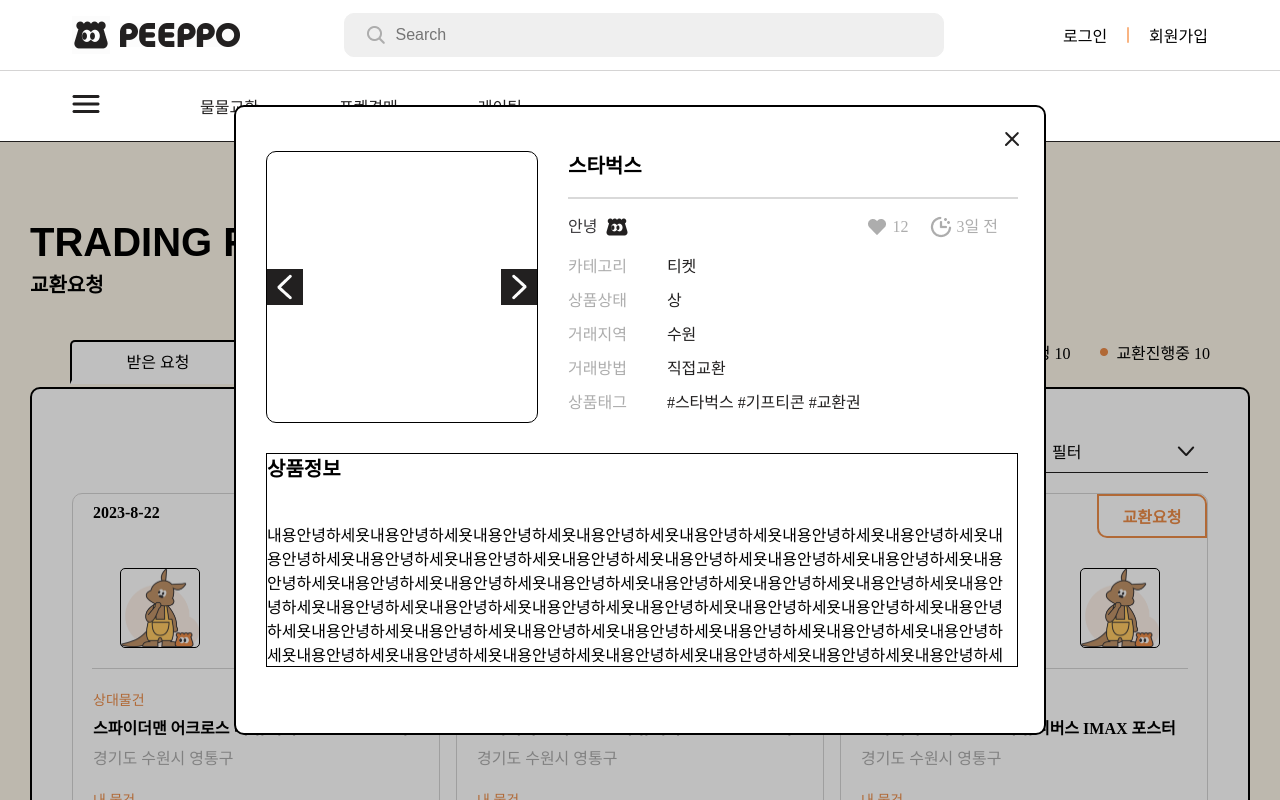
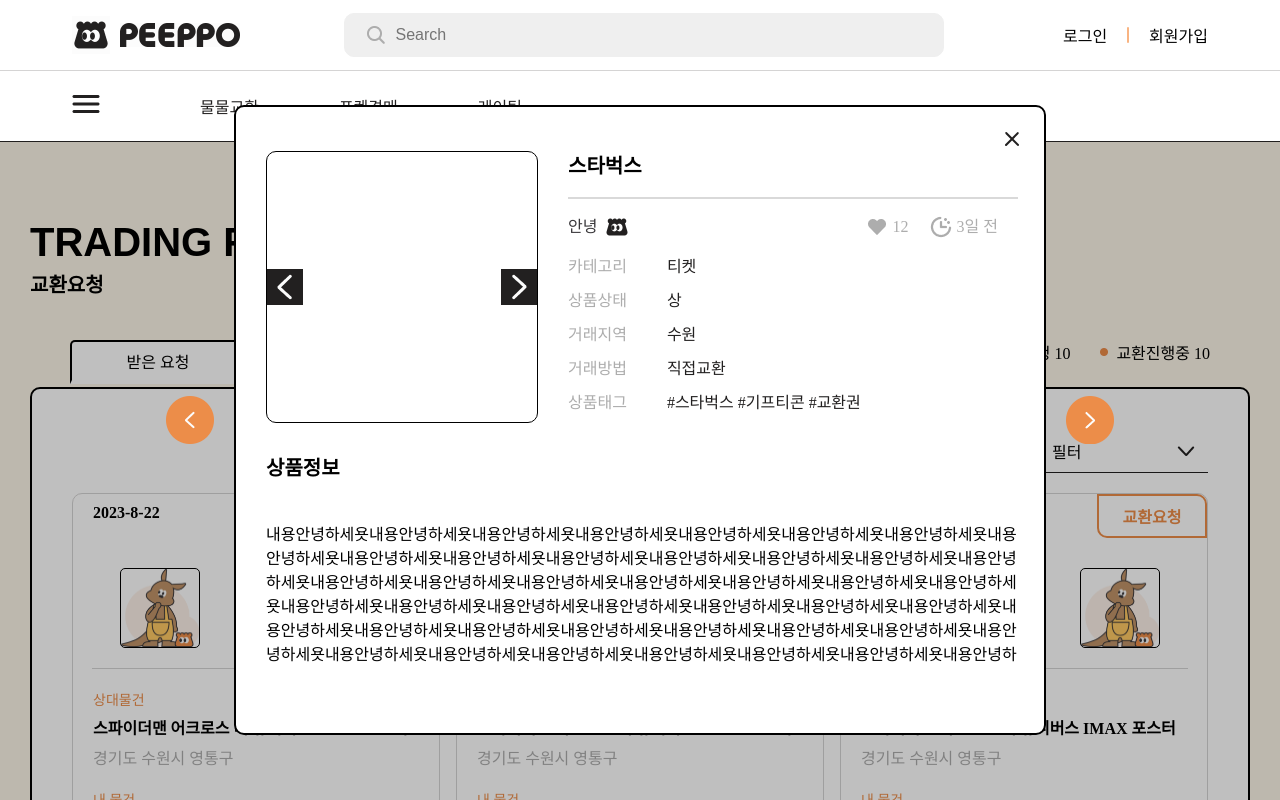
Before and after one commit to ffinal4/front-end, a React (Create React App) app: page /traderequest in a window 1280 px wide. Both pictures are taken after a click on the picture 160 px from the left and 608 px from the top of the page. Shown: the top 800 px of the page. Built offline with nearby package versions, Linux system fonts and the light colour scheme; no server answers; a web font is replaced by a local one.

Commit message:
PEEP-69 <Feat : 교환요청페이지 상세모달창 마크업 완료>

```diff
--- a/src/components/TradeRequestPage/DetailGoodsModal.tsx
+++ b/src/components/TradeRequestPage/DetailGoodsModal.tsx
@@ -7,6 +7,7 @@ import {
 } from "../MyAuctionCheckPage/AuctionCompleteModal";
 import remove from "../../assets/icon/remove.png";
 import leftarrow from "../../assets/icon/detailarrow.png";
+import rightarrow from "../../assets/icon/detailrightarrow.png";
 import ArrowLeft from "../../assets/images/arrowleft.png";
 import ArrowRight from "../../assets/images/arrowright.png";
 import DetailInfo from "./DetailInfo";
@@ -46,7 +47,8 @@ const DetailGoodsModal: React.FC<DetailGoodsModalProps> = ({
   return (
     <div>
       <ModalBackground />
-      {/* <Arrow src={leftarrow} alt="" /> */}
+      <BoxContainer>
+        <Arrow src={leftarrow} alt="" />
         <DetailModalContainer>
           <CancelButtonContainer>
             <CancelImg
@@ -76,9 +78,25 @@ const DetailGoodsModal: React.FC<DetailGoodsModalProps> = ({
             </InfoTextContent>
           </InfoContainer>
         </DetailModalContainer>
+        <Arrow src={rightarrow} alt="" />
+      </BoxContainer>
     </div>
   );
 };
+
+const BoxContainer = styled.div`
+  width: 948px;
+  height: 634px;
+  position: fixed;
+  top: 50%;
+  left: 50%;
+  transform: translate(-50%, -50%);
+  z-index: 9999;
+  margin-top: 20px;
+  display: flex;
+  justify-content: space-between;
+  align-items: center;
+`;
 
 const DetailModalContainer = styled.div`
   width: 812px;
@@ -92,7 +110,22 @@ const DetailModalContainer = styled.div`
   border: 2px solid black;
   border-radius: 10px;
   padding-left: 30px;
-  margin-top: 20px;
+
+  ::-webkit-scrollbar {
+    width: 10px;
+  }
+  ::-webkit-scrollbar-thumb {
+    background-color: #39373a;
+    border-radius: 5px;
+
+    &:hover {
+      background-color: #524f53;
+    }
+  }
+  ::-webkit-scrollbar-track {
+    background-color: #d5d4d4;
+    border-radius: 5px;
+  }
 `;
 
 const Arrow = styled.img`
@@ -142,23 +175,8 @@ const InfoContainer = styled.div`
   /* width: 100%; */
   width: 752px;
   height: 214px;
-  border: 1px solid black;
   margin-top: 30px;
   overflow: auto;
-
-  ::-webkit-scrollbar {
-    width: 10px;
-  }
-  ::-webkit-scrollbar-thumb {
-    background-color: #ffc596;
-    border-radius: 5px;
-    &:hover {
-      background-color: #f0b280;
-    }
-  }
-  ::-webkit-scrollbar-track {
-    background-color: #fff1e3;
-  }
 `;
 
 const InfoTextTitle = styled.div`
```
Lines whose indentation alone changed are shown as unchanged.
